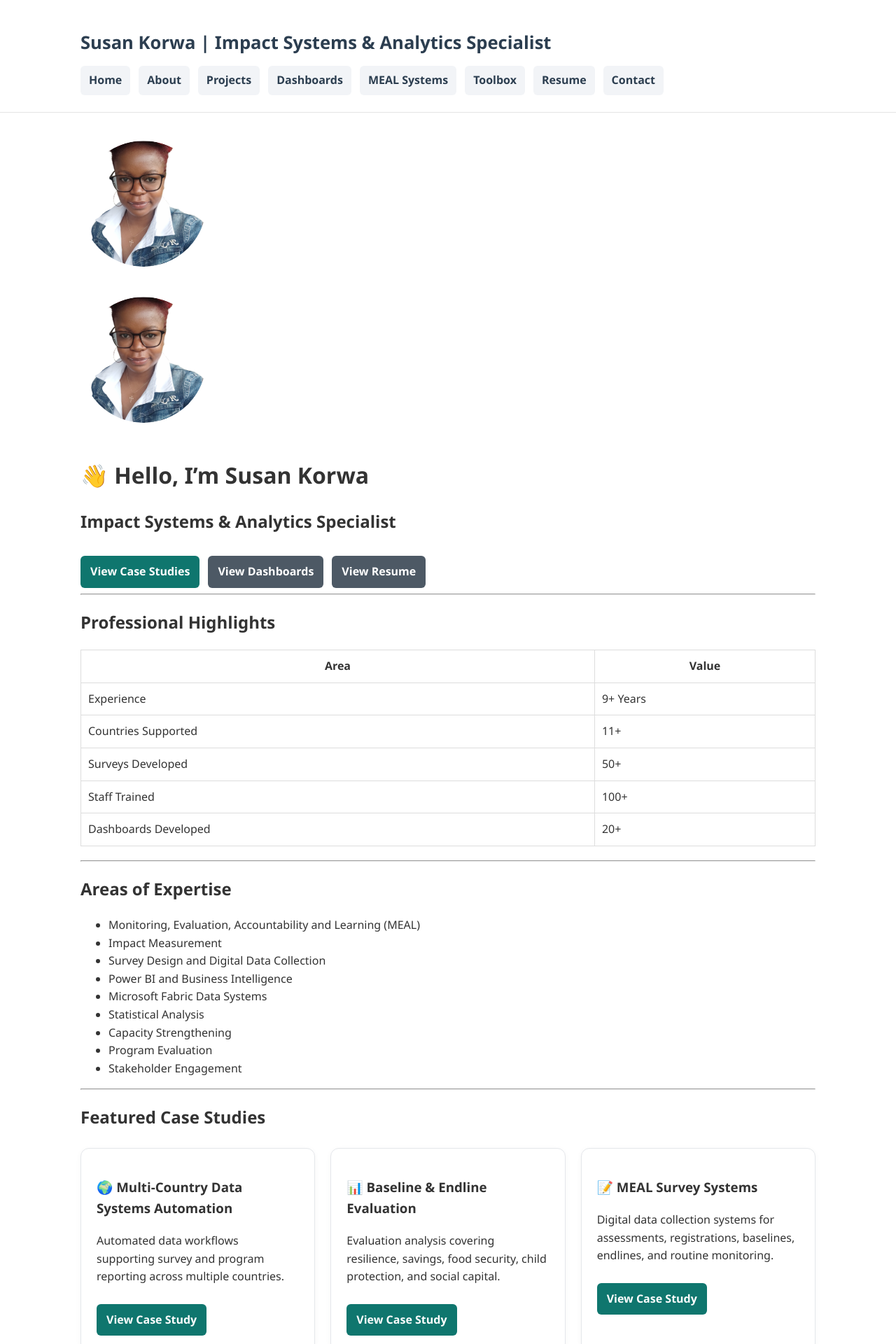
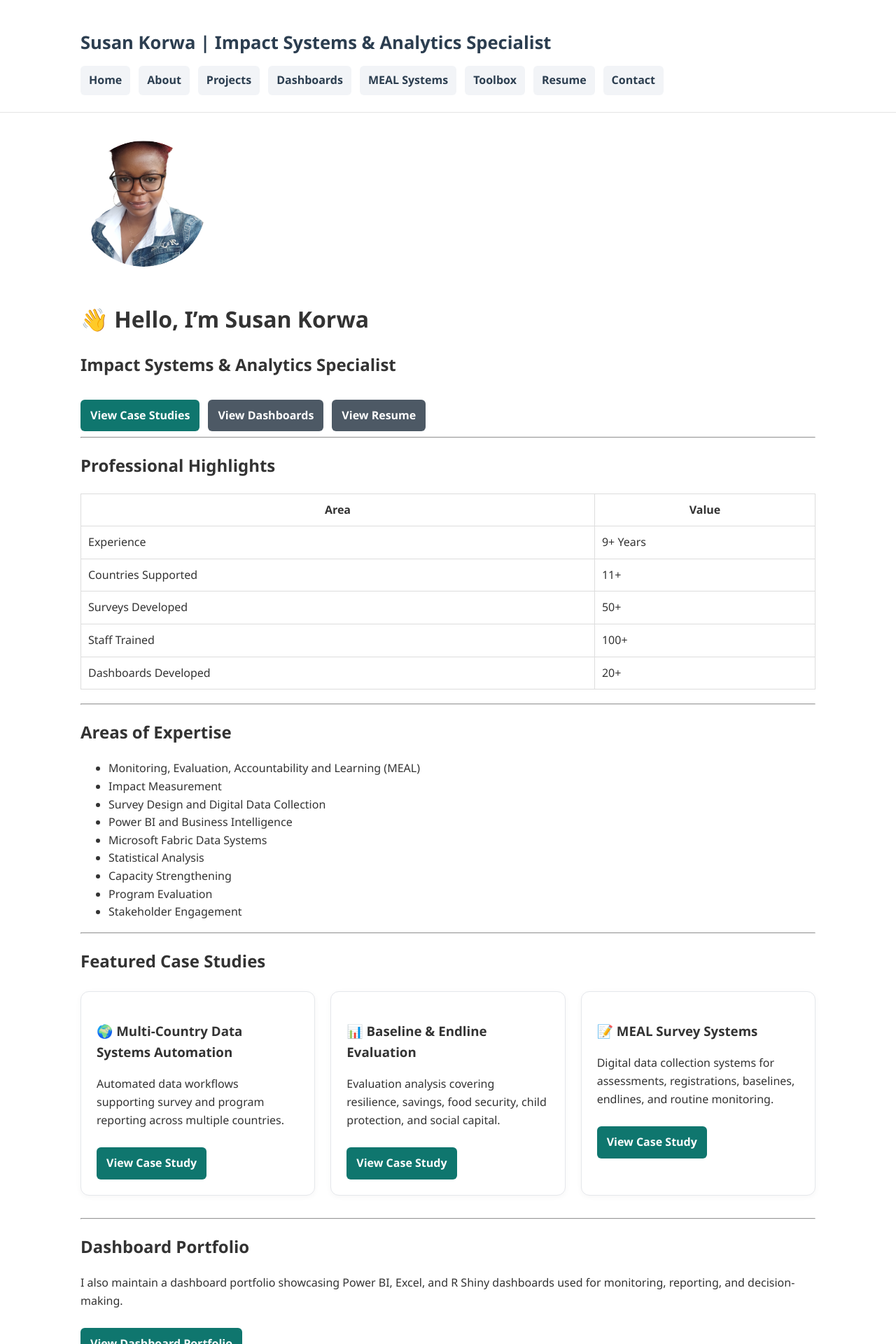
Before and after one commit to korwa/korwa.github.io, a Jekyll site: the page built from index.md, in a window 1280 px wide. Shown: the top 1920 px of the page at 70% size. Built offline with Jekyll 4.4.1, drawn with Linux system fonts in a browser that asks for light colours.

Commit message:
Update index.md

```diff
--- a/index.md
+++ b/index.md
@@ -3,8 +3,6 @@ layout: default
 title: Home
 ---
 <img src="image/passport.png" alt="Susan Korwa" width="180" style="border-radius: 50%; margin-bottom: 20px;">
-
-<img src="{{ '/image/passport.png' | relative_url }}" alt="Susan Korwa" width="180" class="profile-photo">
 
 # 👋 Hello, I'm Susan Korwa
 
```
